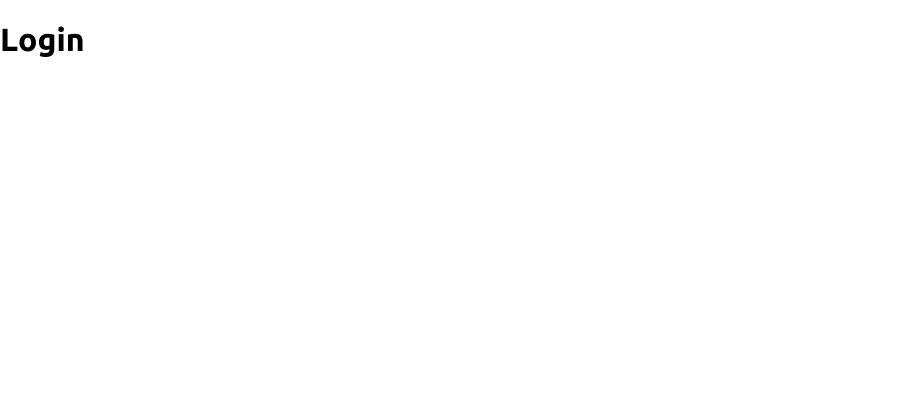
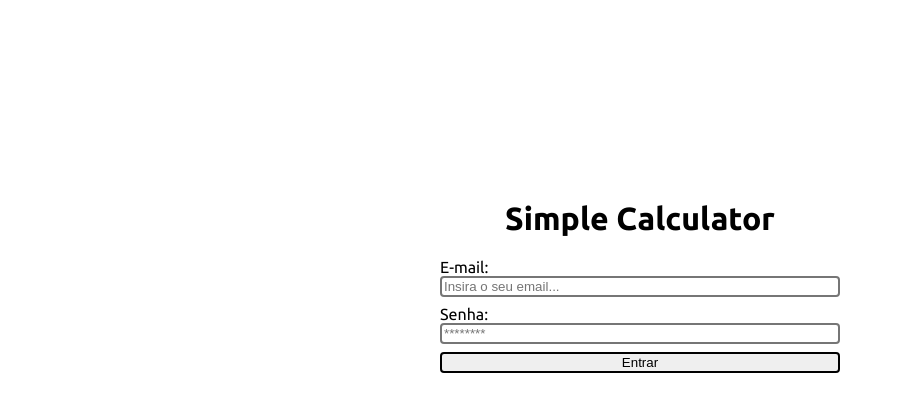
Before and after one commit to matheusalefe/simple-calculator, a React (Vite) app: page /login in a window 1280 px wide. Shown: the top 412 px of the page, without its empty margins (0-901 px from the left). Built offline with nearby package versions, Linux system fonts and the light colour scheme.

Commit message:
Iniciar Login e serviços

```diff
--- /dev/null
+++ b/src/components/LoginForm/index.tsx
@@ -0,0 +1,16 @@
+import { Container } from "./styles";
+
+export function LoginForm(){
+    return(
+        <Container>
+            <form acceptCharset="uft-8">
+                <h1>Simple Calculator</h1>
+                <label htmlFor="emailInput">E-mail:</label>
+                <input type="email" id="emailInput" placeholder="Insira o seu email..."/>
+                <label htmlFor="passwordInput" >Senha:</label>
+                <input type="password" id="passwordInput" placeholder="********"/>
+                <button>Entrar</button>
+            </form>
+        </Container>
+    )
+}
--- /dev/null
+++ b/src/components/LoginForm/styles.ts
@@ -0,0 +1,26 @@
+import styled from 'styled-components'
+
+export const Container = styled.main`
+    height: 100vh;
+    width: 100vw;
+    display: flex;
+    flex-direction: column;
+    justify-content: center;
+    form{
+        position: relative;
+        bottom: 7.5rem;
+        display: flex;
+        flex-direction: column;
+        width: 25rem;
+        align-self: center;
+        align-content: center;
+        h1{
+            text-align: center;
+        }
+        input, button{
+            margin-bottom: 0.5rem;
+            border-radius: 4px;
+            border-style: solid;
+        }
+    }
+`
--- a/src/pages/Login.tsx
+++ b/src/pages/Login.tsx
@@ -1,7 +1,9 @@
+import { LoginForm } from "../components/LoginForm"
+
 function Login() {
     return(
         <>
-            <h1>Login</h1>
+            <LoginForm/>
         </>
     )
 }
```
Also changed, not shown: src/services/api.ts (added), src/services/context.tsx (added).
